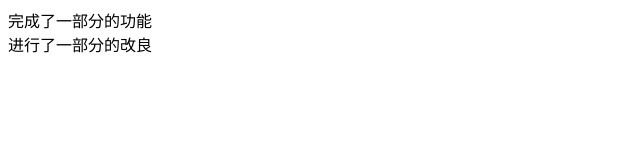
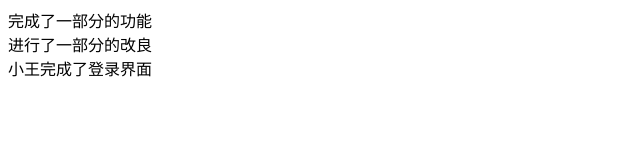
Before and after one commit to wrwanttime/whereareyou, a plain HTML site: page index.html in a window 1280 px wide. Shown: the whole page, without its empty margins (0-640 px from the left). Drawn offline with Linux system fonts and the light colour scheme.

Commit message:
小王完成了登录的界面

```diff
--- a/index.html
+++ b/index.html
@@ -9,5 +9,7 @@
 <body>
   <div>完成了一部分的功能</div>
   <div>进行了一部分的改良</div>
+
+  <div>小王完成了登录界面</div>
 </body>
 </html>
```
